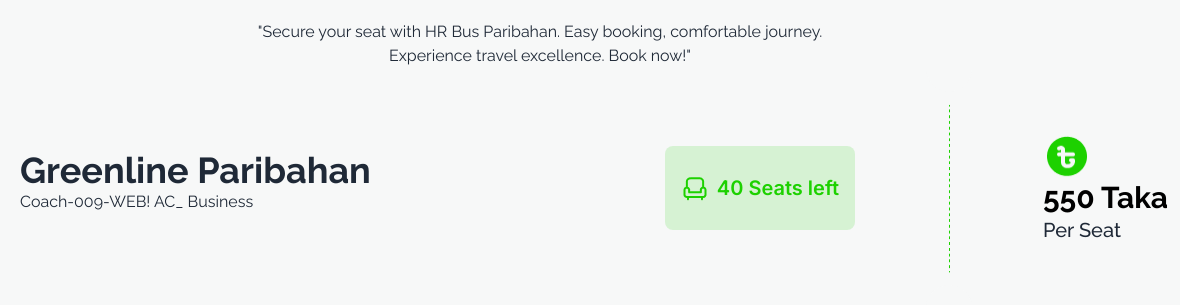
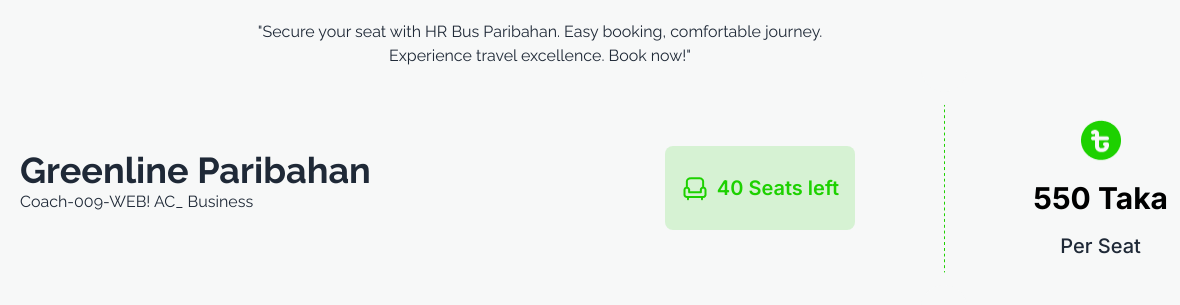
Before and after one commit to Rakibulislam53/Assignment-5, a plain HTML site: page index.html in a window 1280 px wide. Shown: the part 1538-1843 px from the top of the page, 100-1280 px from the left. Drawn offline with nearby package versions, Linux system fonts and the light colour scheme.

Commit message:
added other correction

```diff
--- a/index.html
+++ b/index.html
@@ -212,10 +212,12 @@
             class="h-60 hidden lg:flex"
           />
 
-          <div class="flex flex-row items-center-center lg:flex-col">
-            <img src="images/fare.png" alt="" class="size-9 lg:size-12" />
-            <h4 class="text-3xl font-bold text-black">550 Taka</h4>
-            <p class="text-xl font-medium">Per Seat</p>
+          <div class="flex flex-row lg:flex-col justify-center items-center space-y-4 ">
+            <div>
+              <img src="images/fare.png" alt="" class="size-9 lg:size-12" />
+            </div>
+            <h4 class="text-xl lg:text-3xl font-bold text-black font-inter">550 Taka</h4>
+            <p class="text-xl font-medium font-inter">Per Seat</p>
           </div>
         </div>
         <div class="flex flex-col justify-center container mx-auto">
```
